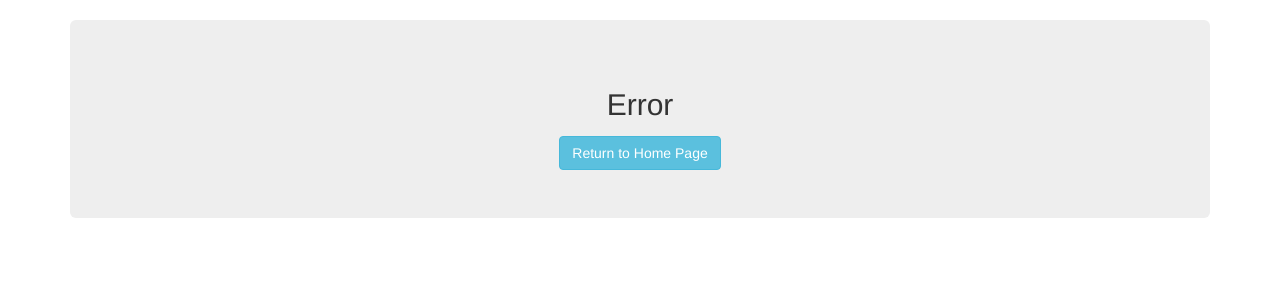
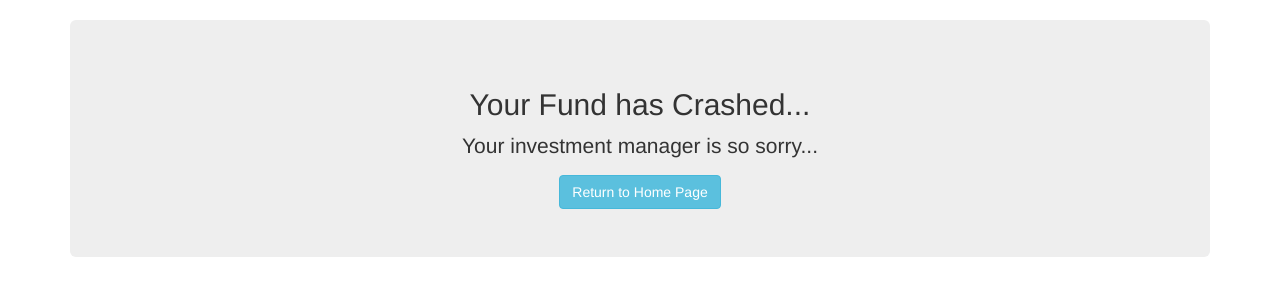
Before and after one commit to wesbasinger/interesting-game, a Flask app: template templates/crash.html in a window 1280 px wide. Shown: the part 54-354 px from the top of the page. Run offline with Flask 2, Linux system fonts and the light colour scheme; the template is opened without the code that fills it, so the values that code supplies are empty; some libraries are stand-ins or nearby versions.

Commit message:
Better crash message and fixed the rate/mature mixup on manage table.

```diff
--- a/templates/crash.html
+++ b/templates/crash.html
@@ -8,9 +8,9 @@
 
 <div class="jumbotron">
 
-  <h2>Error</h2>
+  <h2>Your Fund has Crashed...</h2>
 
-  <p class="lead">{{message}}</p>
+  <p class="lead">Your investment manager is so sorry...</p>
 
   <a href="{{url_for("index")}}" class="btn btn-info" role="button">Return to Home Page</a>
 </div>
--- a/templates/manage.html
+++ b/templates/manage.html
@@ -21,8 +21,8 @@
         <td>Maturation Value</td>
         <td>Duration</td>
         <td>Rate</td>
+        <td>Risk</td>
         <td>Mature</td>
-        <td>Risk</td>
         <td>Cash Out</td>
       <tr>
     </thead>
```
